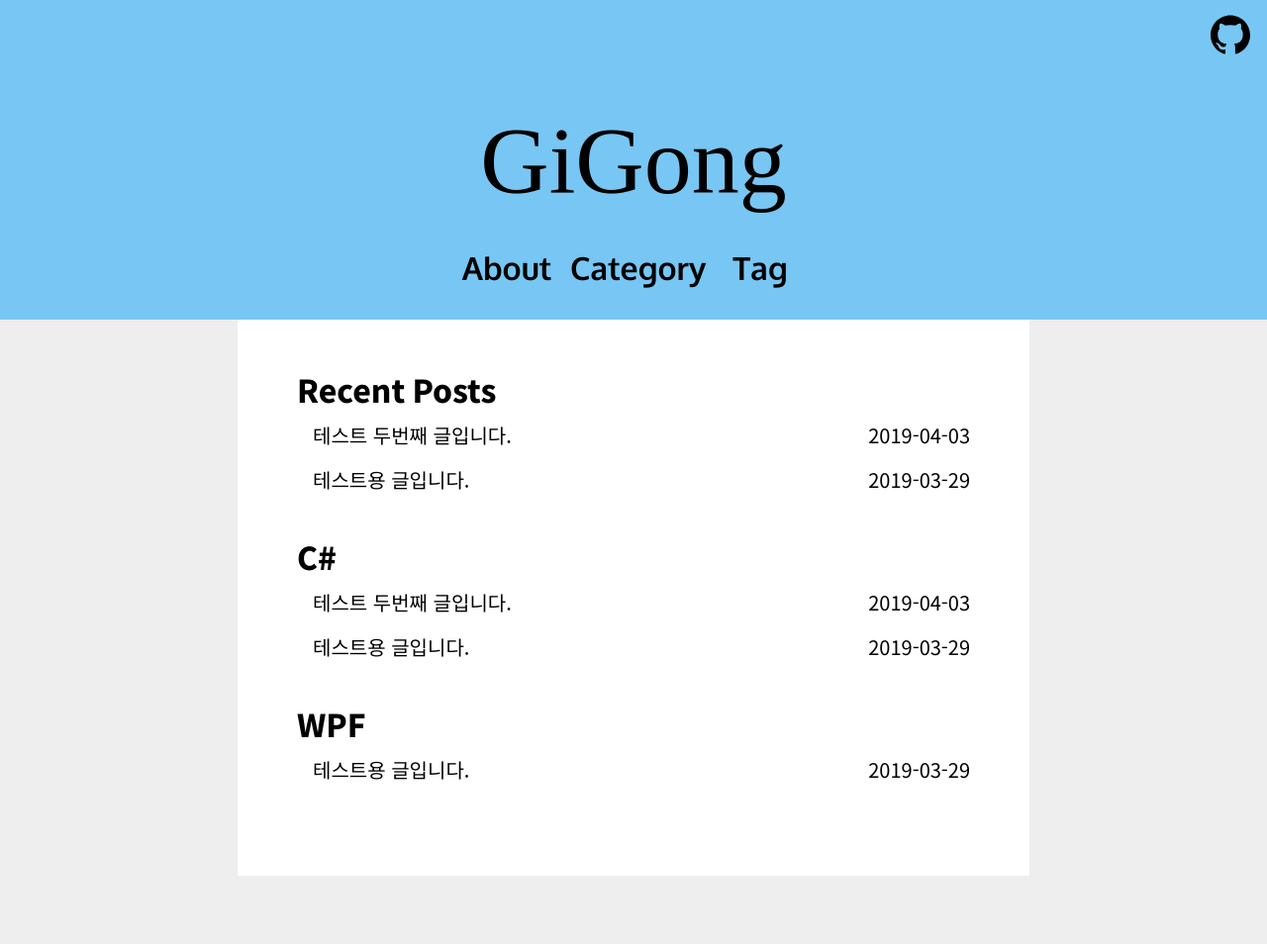
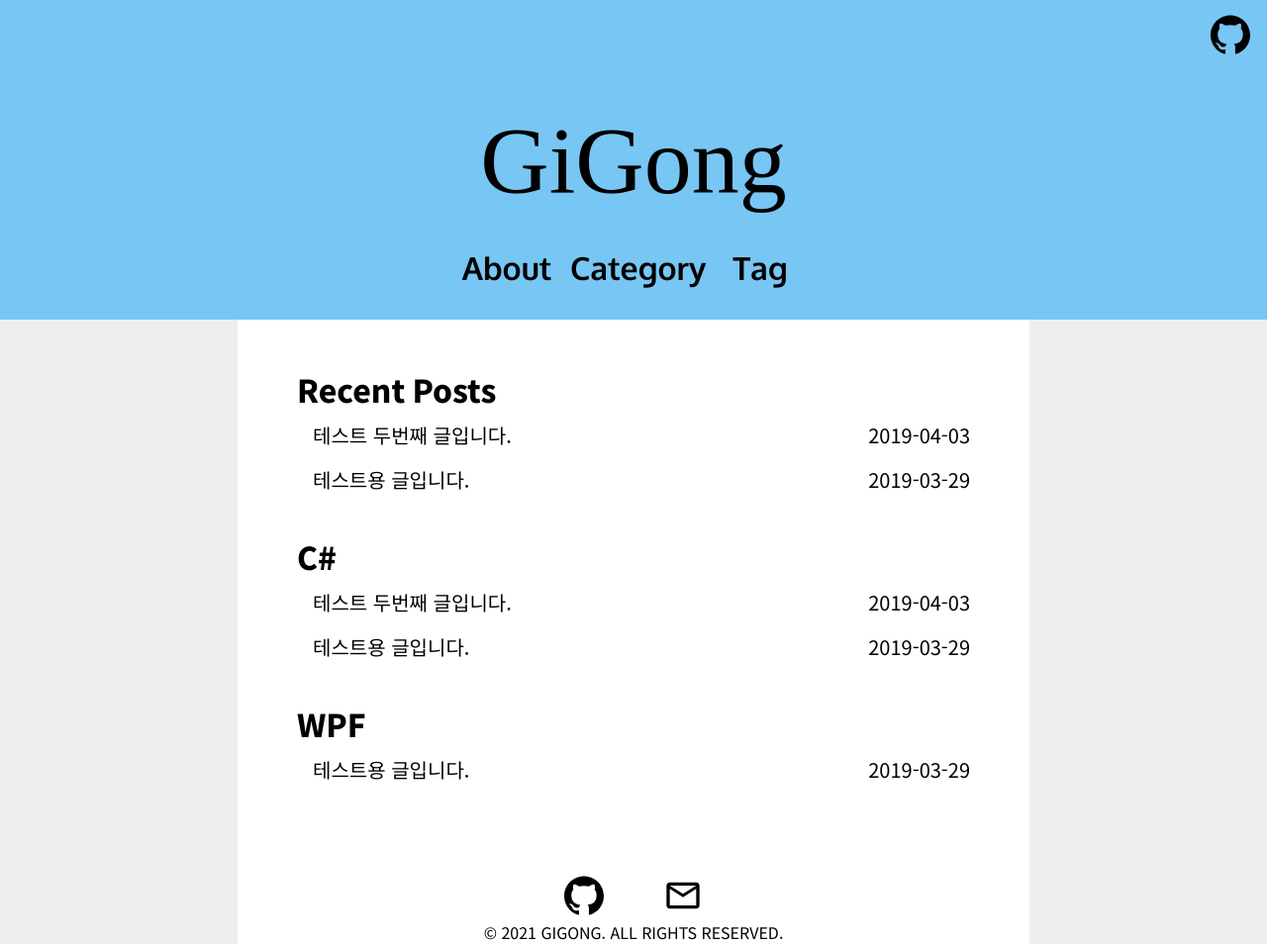
Before and after one commit to GiGong/gigong.github.io, a Jekyll site: the page built from index.html, in a window 1280 px wide. Shown: the whole page at 99% size. Built offline with Jekyll 4.4.1, drawn with Linux system fonts in a browser that asks for light colours; some web fonts are replaced; before the commit the page ends 900 px from its top, so only the background shows below that.

Commit message:
add footer

```diff
--- a/_includes/footer.html
+++ b/_includes/footer.html
@@ -1,3 +1,10 @@
 <footer>
-
+    <ul>
+        <li><img class="icon" src="{{ '/assets/icons/github.svg' | relative_url }}" alt="Github"></li>
+        <li><img class="icon" src="{{ '/assets/icons/email.svg' | relative_url }}" alt="Email"></li>
+    </ul>
+    <p id="copyright">© {current_year} GIGONG. ALL RIGHTS RESERVED.</p>
 </footer>
+<script>
+    document.getElementById("copyright").innerHTML = document.getElementById("copyright").innerHTML.replace("{current_year}", new Date().getFullYear());
+</script>
```
